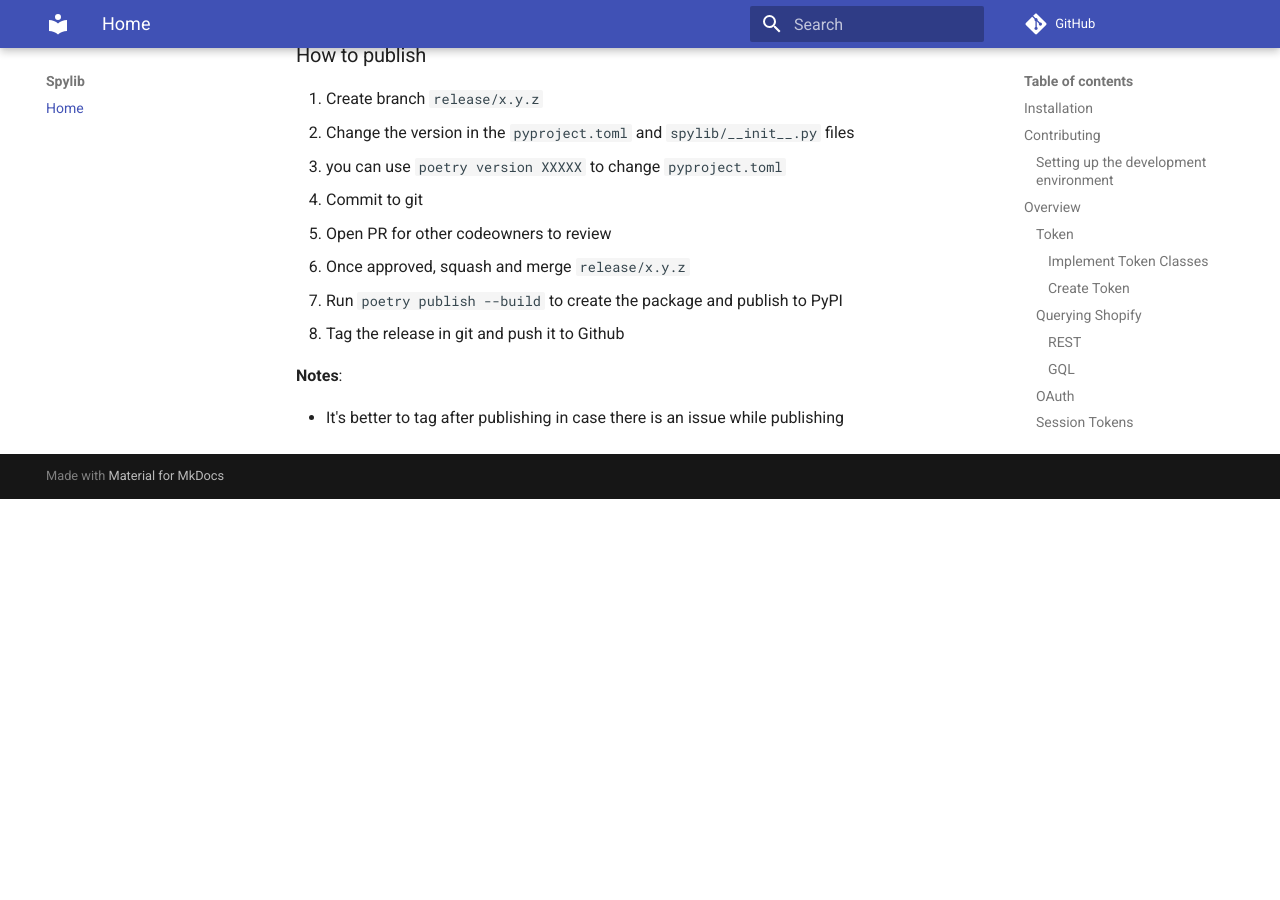
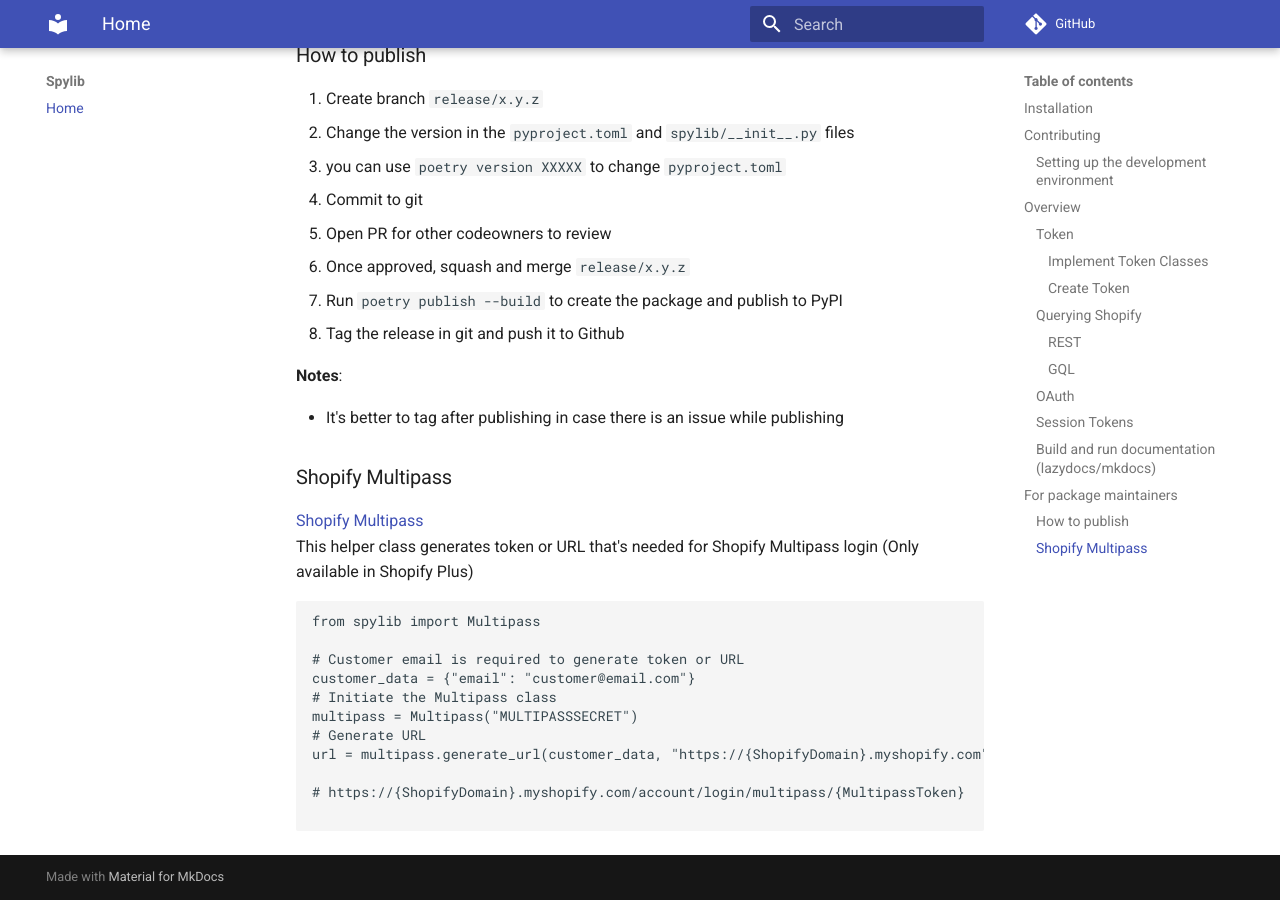
Before and after one commit to SatelCreative/spylib, an MkDocs documentation site: the page built from docs/index.md, in a window 1280 px wide and 900 px high, scrolled down 6375 px. Built offline with MkDocs 1.6.1 and Material for MkDocs 9.7.7, drawn with Linux system fonts in a browser that asks for light colours; comment, search, counter and statistics services are not loaded; before the commit the page ends 6874 px from its top, so only the background shows below that.

Commit message:
update index.md

````diff
--- a/docs/index.md
+++ b/docs/index.md
@@ -327,3 +327,21 @@
 **Notes**:
 
 - It's better to tag after publishing in case there is an issue while publishing
+
+
+### Shopify Multipass
+[Shopify Multipass](https://shopify.dev/docs/admin-api/rest/reference/plus/multipass) <br>
+This helper class generates token or URL that's needed for Shopify Multipass login (Only available in Shopify Plus)
+```python
+from spylib import Multipass
+
+# Customer email is required to generate token or URL
+customer_data = {"email": "customer@email.com"}
+# Initiate the Multipass class
+multipass = Multipass("MULTIPASSSECRET")
+# Generate URL
+url = multipass.generate_url(customer_data, "https://{ShopifyDomain}.myshopify.com")
+
+# https://{ShopifyDomain}.myshopify.com/account/login/multipass/{MultipassToken}
+
+```
````
